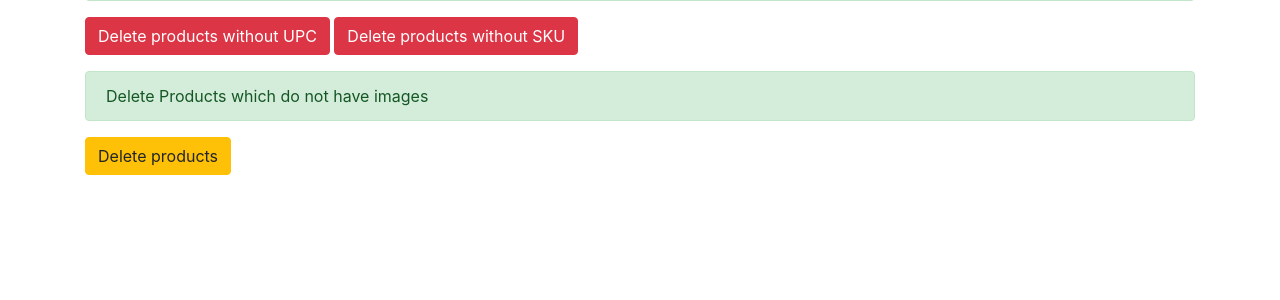
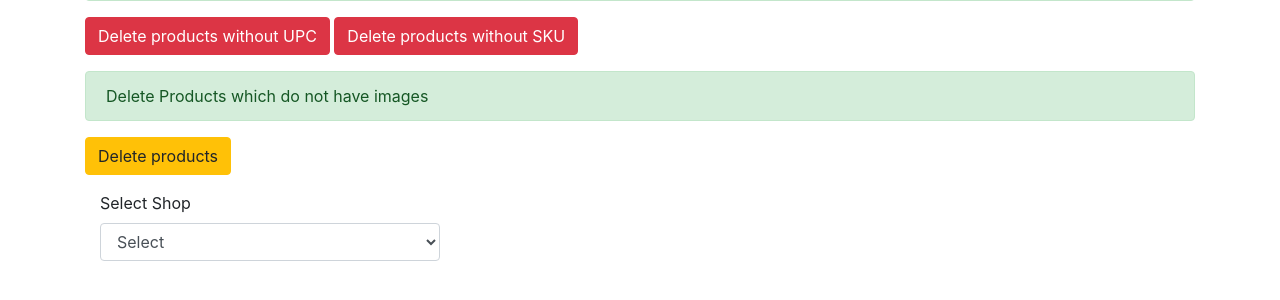
Before and after one commit to Hamza-crypto/Shopify-Products-Archive, a PHP site: page /store/products.php in a window 1280 px wide. Shown: the part 345-645 px from the top of the page. Run offline with PHP 8.4, Linux system fonts and the light colour scheme; data that the repository does not hold is empty.

Commit message:
Dropdown for shops added to dynamically select shops

```diff
--- a/store/products.php
+++ b/store/products.php
@@ -3,8 +3,28 @@
 require_once __DIR__ . '/includes/init.php';
 global $log;
 
-$shop = $_ENV['SHOPIFY_SHOP_SLUG'];
-$token = $_ENV['SHOPIFY_ACCESS_TOKEN'];
+if(isset($_POST['shop'])){
+    $shop = $_POST['shop'];
+
+    if($shop == 'Select'){
+        echo 'Please select a shop';
+        exit;
+    }
+    if($shop == 'shop1'){
+        $shop = $_ENV['SHOPIFY_SHOP_SLUG_1'];
+        $token = $_ENV['SHOPIFY_ACCESS_TOKEN_1'];
+    }
+    elseif($shop == 'shop2'){
+        $shop = $_ENV['SHOPIFY_SHOP_SLUG_2'];
+        $token = $_ENV['SHOPIFY_ACCESS_TOKEN_2'];
+    }
+}
+
+
+
+
+
+//dd($shop, $token);
 $key = 'barcode';
 
 $log->info('orders:start');
@@ -27,7 +47,7 @@ if (isset($_GET['page_info'])) {
 
 
 $upc = [];
-//check multiple variables inside isset
+
 if (isset($_POST['submit'])) {
     $handle = fopen($_FILES['file']['tmp_name'], "r");
     while (($data = fgetcsv($handle, 1000, ",")) !== FALSE) {
@@ -84,7 +104,6 @@ function parse_api_response()
 
         foreach ($products['products'] as $product) {
             if (isset($_POST['no_img'])) {
-                dump('no_img');
                 if (count($product['images']) < 1) {
                     shopify_call(
                         $token,
@@ -100,7 +119,6 @@ function parse_api_response()
                 foreach ($product['variants'] as $variant) {
 
                     if (isset($_POST['no_sku']) || isset($_POST['no_upc'])) {
-                        dump('no_sku, no upc');
                         if (!isset($variant[$key])) {
                             // Delete this product
                             echo sprintf('Product ID: %s Deleted</br>', $product['id']);
@@ -115,7 +133,6 @@ function parse_api_response()
                     }
 
                     if (isset($variant[$key]) && in_array($variant[$key], $upc)) {
-                        dump('in_array');
                         //Make this product archive
                         shopify_call(
                             $token,
@@ -172,7 +189,7 @@ function parse_api_response()
 
         $i++;
 
-        if ($i == 40) {
+        if ($i == 2) {
             echo "Breaking the loop, You can continue from next page by changing the page_info";
             dump(sprintf('Total pagination: %s', $i));
             dump($matches[0][1]);
@@ -237,6 +254,14 @@ function parse_api_response()
             <input type="submit" class="btn btn-warning flex-right" value="Delete products" name="no_img">
         </div>
     </form>
+    <div class="form-group col-md-4">
+        <label for="shop">Select Shop</label>
+        <select id="shop" class="form-control">
+            <option selected>Select</option>
+            <option value="shop1">Home Sweet Joy</option>
+            <option value="shop2">Your Samour</option>
+        </select>
+    </div>
 </div>
 
 <!-- Optional JavaScript -->
@@ -250,5 +275,16 @@ function parse_api_response()
 <script src="https://cdn.jsdelivr.net/npm/bootstrap@4.3.1/dist/js/bootstrap.min.js"
         integrity="sha384-JjSmVgyd0p3pXB1rRibZUAYoIIy6OrQ6VrjIEaFf/nJGzIxFDsf4x0xIM+B07jRM"
         crossorigin="anonymous"></script>
+
+<script>
+    $(document).ready(function () {
+        //when any form on the page is submitted, first grab the value of the selected option
+        $('form').submit(function () {
+            var shop = $('#shop').val();
+            //then add a hidden input to the form with the name of the shop
+            $(this).append('<input type="hidden" name="shop" value="' + shop + '" />');
+        });
+    });
+</script>
 </body>
 </html>
```
Also changed, not shown: 1 other file.
